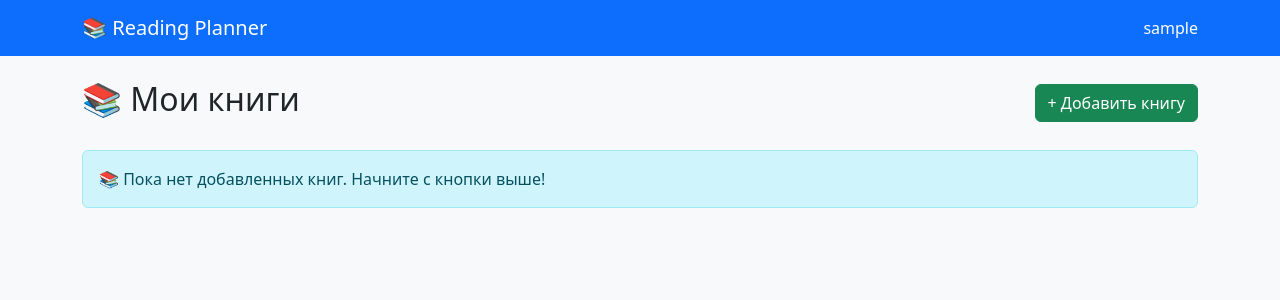
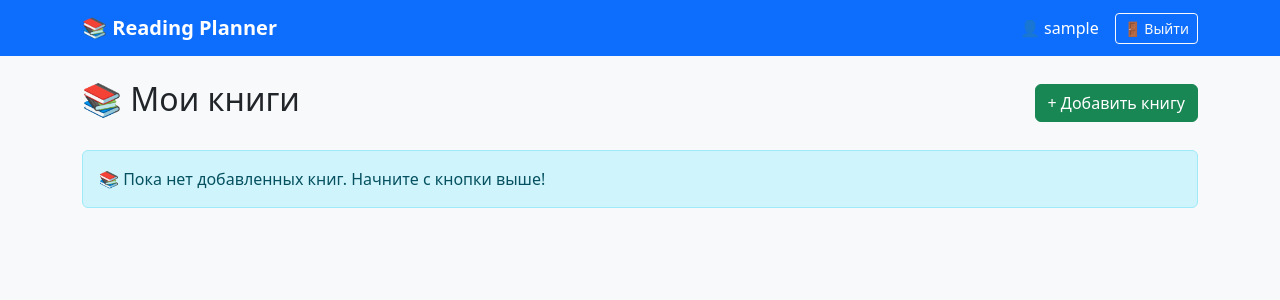
Before and after one commit to BLUREAP/reading-planner, a Django app: page / in a window 1280 px wide. Shown: the top 300 px of the page. Run offline with Django 4.2, Linux system fonts and the light colour scheme; the visitor is signed in with stand-in values (Sample User, id 1); data that the repository does not hold is empty.

Commit message:
Добавлена кнопка выхода из аккаунта в навигацию

```diff
--- a/config/settings.py
+++ b/config/settings.py
@@ -113,13 +113,10 @@ USE_I18N = True
 USE_TZ = True
 
 
-# Static files (CSS, JavaScript, Images)
-# https://docs.djangoproject.com/en/4.2/howto/static-files/
 
 STATIC_URL = '/static/'
 STATIC_ROOT = BASE_DIR / 'staticfiles'
+LOGOUT_REDIRECT_URL = '/'
 
-# Default primary key field type
-# https://docs.djangoproject.com/en/4.2/ref/settings/#default-auto-field
 
 DEFAULT_AUTO_FIELD = 'django.db.models.BigAutoField'
--- a/reader/services.py
+++ b/reader/services.py
@@ -9,7 +9,6 @@ from django.db.models import Sum
 def fetch_book_data(title: str) -> dict | None:
     """Получает данные через Google Books API"""
     url = "https://www.googleapis.com/books/v1/volumes"
-    # Убрали intitle: для более широкого поиска
     params = {"q": title, "maxResults": 1}
 
     print(f"🚀 DEBUG API: Запрос к Google Books: {title}")
--- a/reader/templates/reader/base.html
+++ b/reader/templates/reader/base.html
@@ -7,11 +7,23 @@
     <link href="https://cdn.jsdelivr.net/npm/bootstrap@5.3.0/dist/css/bootstrap.min.css" rel="stylesheet">
 </head>
 <body class="bg-light">
+
     <nav class="navbar navbar-dark bg-primary mb-4">
-        <div class="container">
-            <a class="navbar-brand" href="{% url 'book_list' %}">📚 Reading Planner</a>
+        <div class="container d-flex justify-content-between align-items-center">
+            <a class="navbar-brand fw-bold" href="{% url 'book_list' %}">📚 Reading Planner</a>
+
             {% if user.is_authenticated %}
-                <span class="navbar-text text-white">{{ user.username }}</span>
+                <div class="d-flex align-items-center">
+                    <span class="navbar-text text-white me-3">👤 {{ user.username }}</span>
+                    <form method="post" action="{% url 'logout' %}" class="d-inline">
+                        {% csrf_token %}
+                        <button type="submit" class="btn btn-sm btn-outline-light">
+                            🚪 Выйти
+                        </button>
+                    </form>
+                </div>
+            {% else %}
+                <a href="{% url 'login' %}" class="btn btn-sm btn-light">Войти</a>
             {% endif %}
         </div>
     </nav>
```
